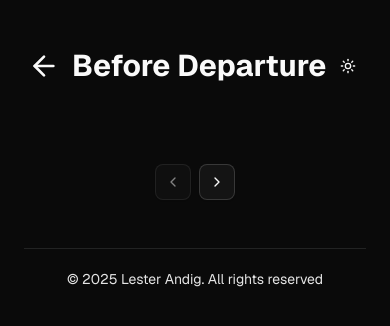
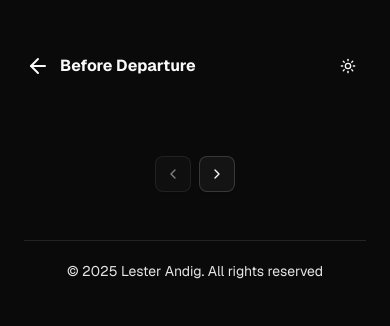
Before and after one commit to RANDAAAALL/v4-portfolio, a Next.js app: page /journal/before_departure in a window 390 px wide. Shown: the top 326 px of the page. Built offline with nearby package versions, Linux system fonts and the light colour scheme.

Commit message:
Refactor: pages, component and lib files

```diff
--- a/src/app/certificates/page.tsx
+++ b/src/app/certificates/page.tsx
@@ -9,7 +9,6 @@ import { SocialLinks } from "@/components/ui/socials/social-links";
 import { ThemeToggle } from "@/components/ui/theme/theme-toggle";
 import { usePagination } from "@/hooks/usePagination";
 import { certificates } from "@/lib/values/certificates";
-import Image from "next/image";
 
 export default function Certificates(){
   const { currentItems, currentPage, totalPages, setCurrentPage } = usePagination(certificates, 4);
--- a/src/app/experience/page.tsx
+++ b/src/app/experience/page.tsx
@@ -4,7 +4,6 @@ import { Badge } from "@/components/ui/badge"
 import Link from "next/link"
 import { ThemeToggle } from "@/components/ui/theme/theme-toggle"
 import { experiences } from "@/lib/values/experiences"
-import Image from "next/image"
 import DownloadCVButton from "@/components/ui/download-button/download-cv-button"
 import { Footer } from "@/components/ui/footer/all-rights-reserved"
 import ImagePreviewContent from "@/components/ui/image-preview"
--- a/src/app/journal/page.tsx
+++ b/src/app/journal/page.tsx
@@ -18,7 +18,7 @@ export default function JournalPage() {
     "davao_trip_vitro",
     "davao_trip_vikings",
     "davao_trip_jairosoft",
-    "davao trip 911",
+    "davao_trip_911",
   ];
 
   const { currentItems, currentPage, totalPages, setCurrentPage } = usePagination(
--- a/src/app/page.tsx
+++ b/src/app/page.tsx
@@ -3,7 +3,6 @@ import { SocialLinks } from "@/components/ui/socials/social-links"
 import { ContactForm } from "@/components/ui/form/contact-form"
 import { Mail } from "lucide-react"
 import { ThemeToggle } from "@/components/ui/theme/theme-toggle"
-import Image from "next/image"
 import DownloadCVButton from "@/components/ui/download-button/download-cv-button"
 import { Footer } from "@/components/ui/footer/all-rights-reserved"
 import ImagePreviewContent from "@/components/ui/image-preview"
--- a/src/app/tech-stack/page.tsx
+++ b/src/app/tech-stack/page.tsx
@@ -3,7 +3,6 @@ import { SocialLinks } from "@/components/ui/socials/social-links"
 import { Card, CardContent, CardHeader, CardTitle } from "@/components/ui/card"
 import { ThemeToggle } from "@/components/ui/theme/theme-toggle"
 import { techStack } from "@/lib/values/tech-stack"
-import Image from "next/image"
 import DownloadCVButton from "@/components/ui/download-button/download-cv-button"
 import { Footer } from "@/components/ui/footer/all-rights-reserved"
 import ImagePreviewContent from "@/components/ui/image-preview"
--- a/src/components/ui/journal/journal-client-data.tsx
+++ b/src/components/ui/journal/journal-client-data.tsx
@@ -28,13 +28,13 @@ export default function JournalCategoryClient({ category }: JournalCategoryClien
   return (
     <div className="min-h-screen bg-background">
     <div className="px-6 py-12 max-w-6xl mx-auto">
-      <div className="flex items-center justify-between mb-6">
+      <div className="flex items-center justify-between mb-4 md:mb-6">
         <div className="flex items-center space-x-2">
             <Link href="/journal">
             <ArrowLeft
-            className="w-10 h-8 cursor-pointer" />
+            className="w-7 md:w-10 md:h-8 cursor-pointer" />
             </Link>
-            <h1 className="text-3xl font-bold">
+            <h1 className="text-md md:text-3xl font-bold">
                 {formatCategoryName(category)}
             </h1>
         </div>
--- a/src/lib/interface/journal-posts-by-category-props.ts
+++ b/src/lib/interface/journal-posts-by-category-props.ts
@@ -5,5 +5,5 @@ export interface JournalPostsByCategory {
     davao_trip_vitro: JournalPost[];
     davao_trip_vikings: JournalPost[];
     davao_trip_jairosoft: JournalPost[];
-    "davao trip 911": JournalPost[];
+    "davao_trip_911": JournalPost[];
   }
--- a/src/lib/values/journal.ts
+++ b/src/lib/values/journal.ts
@@ -29,7 +29,7 @@ export const journalPosts: JournalPostsByCategory = {
     { id: 3, src: "/jairosoft/jairosoft_3.jpg", alt: "jairosoft_3" },
     { id: 4, src: "/jairosoft/jairosoft_4.jpg", alt: "jairosoft_4" },
   ],
-  "davao trip 911": [
+  "davao_trip_911": [
     { id: 1, src: "/911/911_1.jpg", alt: "911_1" },
     { id: 2, src: "/911/911_2.jpg", alt: "911_2" },
     { id: 3, src: "/911/911_3.jpg", alt: "911_3" },
```
